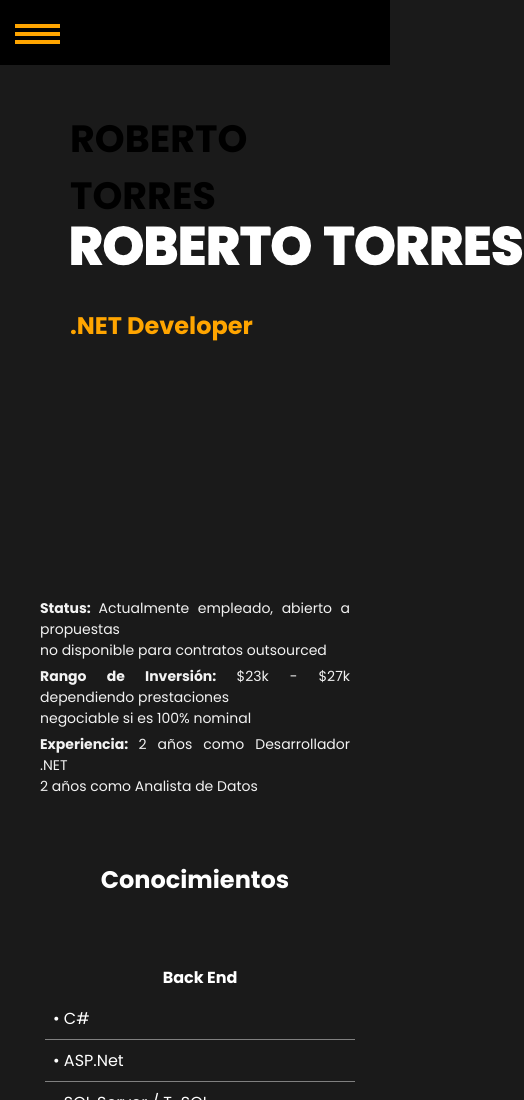
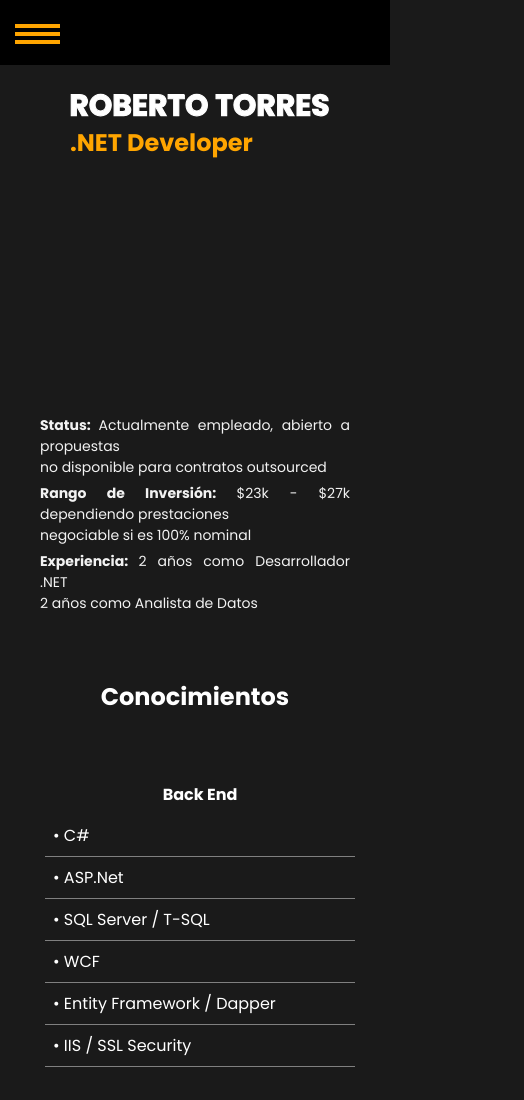
Before and after one commit to roberto-t92/cv, a plain HTML site: page index.html in a window 390 px wide. Shown: the top 1100 px of the page, 524 px wide, since content can reach past the window. Drawn offline with nearby package versions, Linux system fonts and the light colour scheme; a script that the page names is missing.

Commit message:
responsive sizing fix

```diff
--- a/index.css
+++ b/index.css
@@ -460,8 +460,13 @@ footer {
         padding:70px 70px;
     }
 
+    #nombre {
+        width:260px;
+        height:40px;
+    }
+
     h1 {
-        font-size:38px;
+        font-size:0px;
     }
 
     h2 {
```
